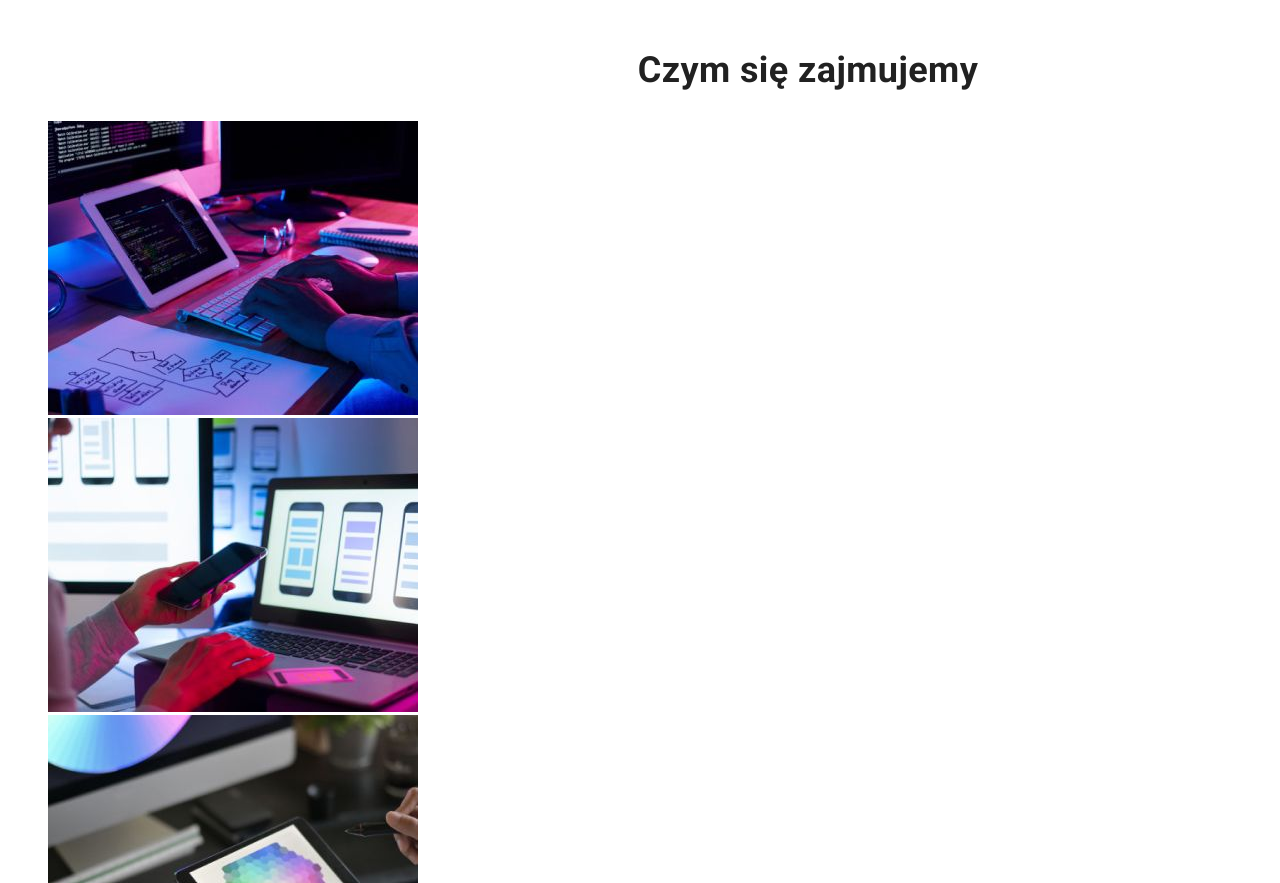
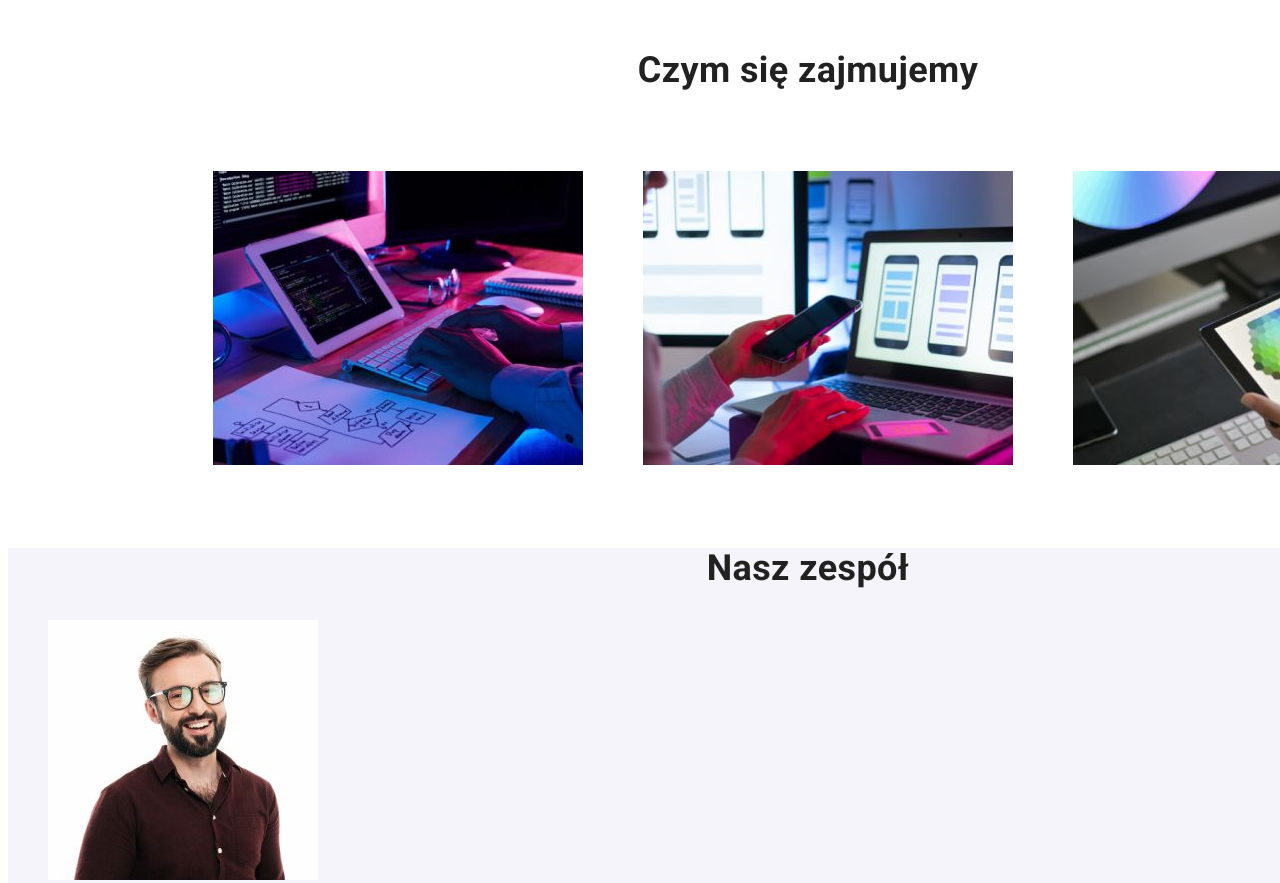
Before and after one commit to KJachimstal/goit-markup-hw-03, a website: page index.html in a window 1280 px wide. Shown: the part 1000-1883 px from the top of the page. Drawn offline with Linux system fonts and the light colour scheme.

Commit message:
Positioned elements in about us

```diff
--- a/css/styles.css
+++ b/css/styles.css
@@ -172,6 +172,15 @@ body {
     color: var(--contactColor);
 }
 
+.about_us {
+    display: flex;
+    justify-content: center;
+}
+
+.about_us-item {
+    margin: 50px 30px;
+}
+
 .about_us-title {
     font-weight: 700;
     font-size: 36px;
--- a/index.html
+++ b/index.html
@@ -86,8 +86,8 @@
             </section>
             <section class="no-list-style">
                 <h2 class="about_us-title">Czym się zajmujemy</h2>
-                <ul>
-                    <li>
+                <ul class="about_us">
+                    <li class="about_us-item">
                         <img
                             src="./images/about-us/coding.jpg"
                             alt="hands on keyboard"
@@ -95,7 +95,7 @@
                             height="294"
                         />
                     </li>
-                    <li>
+                    <li class="about_us-item">
                         <img
                             src="./images/about-us/mobile.jpg"
                             alt="mobile phone in hands"
@@ -103,7 +103,7 @@
                             height="294"
                         />
                     </li>
-                    <li>
+                    <li class="about_us-item">
                         <img
                             src="./images/about-us/color-pelette.jpg"
                             alt="tablet with color palette on screen"
```
